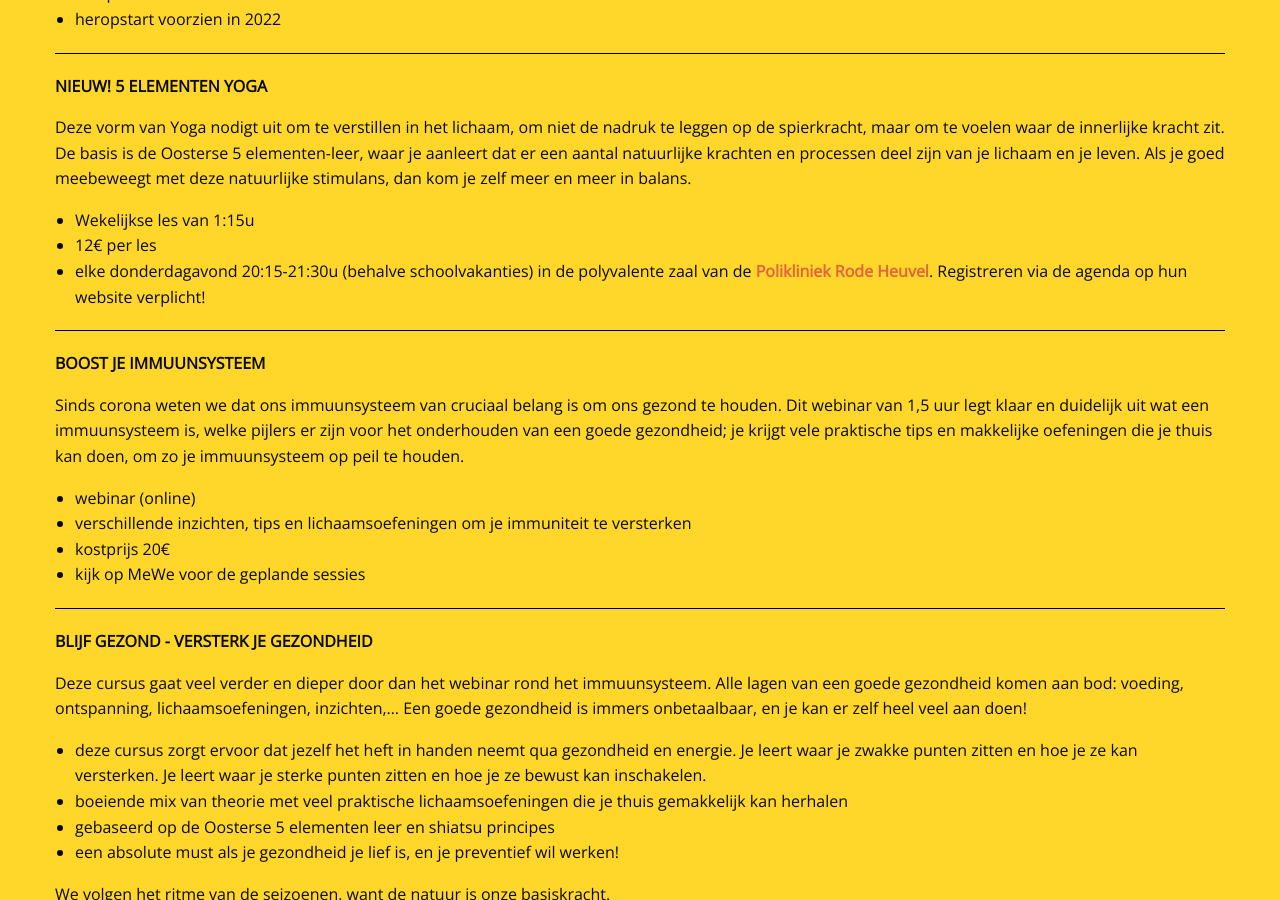
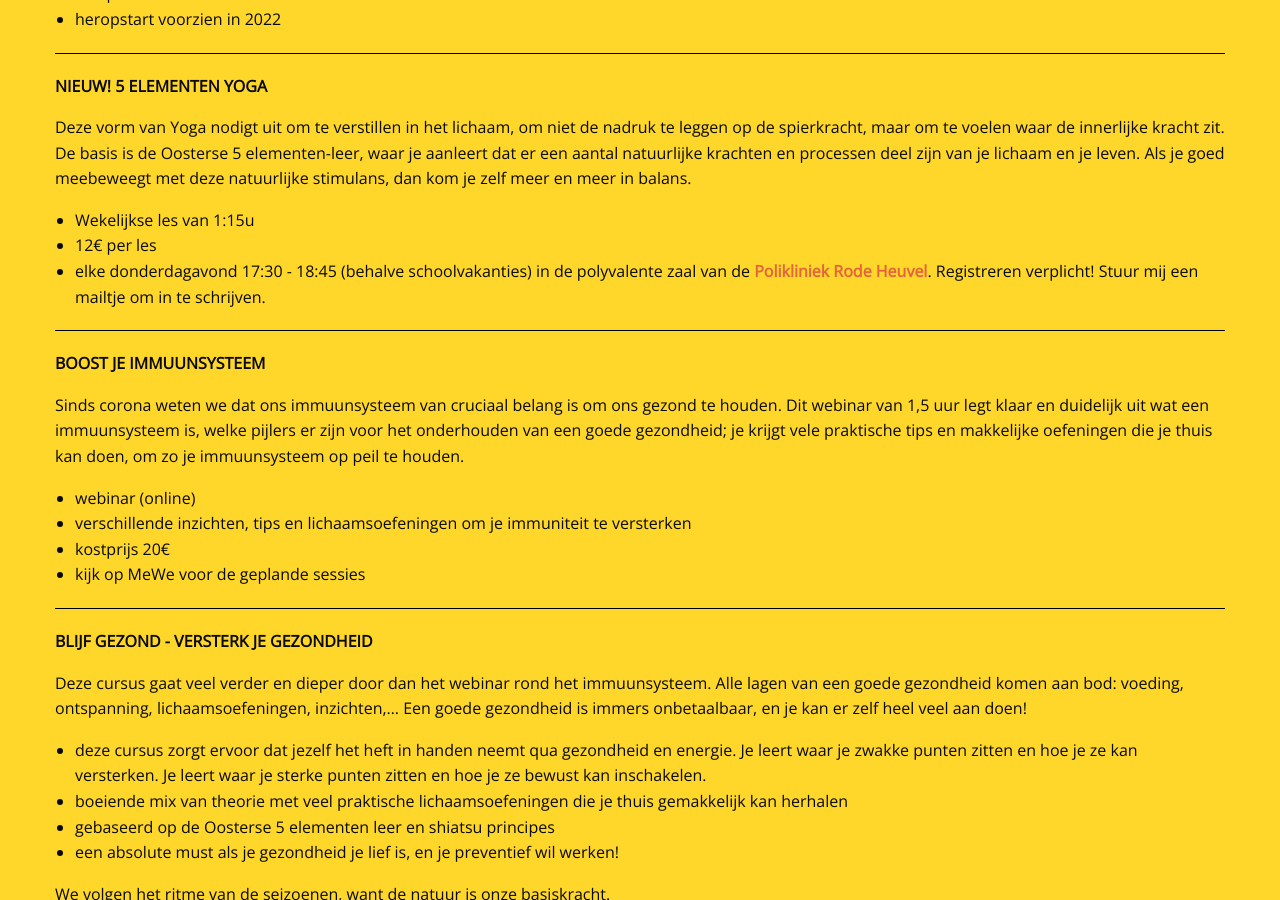
Before and after one commit to manopura/manopura.github.io, a Jekyll site: the page built from cursussen.md, in a window 1280 px wide and 900 px high, scrolled down 1525 px. Built offline with Jekyll 4.4.1, drawn with Linux system fonts in a browser that asks for light colours; nearby versions of some CDN libraries; our own code applies the rules of GitHub Pages for plain Markdown files.

Commit message:
Update cursussen.md

```diff
--- a/cursussen.md
+++ b/cursussen.md
@@ -67,7 +67,7 @@ Deze vorm van Yoga nodigt uit om te verstillen in het lichaam, om niet de nadruk
 
 - Wekelijkse les van 1:15u
 - 12€ per les
-- elke donderdagavond 20:15-21:30u (behalve schoolvakanties) in de polyvalente zaal van de [**Polikliniek Rode Heuvel**](https://www.polikliniek-rodeheuvel.be). Registreren via de agenda op hun website verplicht!
+- elke donderdagavond 17:30 - 18:45 (behalve schoolvakanties) in de polyvalente zaal van de [**Polikliniek Rode Heuvel**](https://www.polikliniek-rodeheuvel.be). Registreren verplicht! Stuur mij een mailtje om in te schrijven.
 
 
 ---
```
